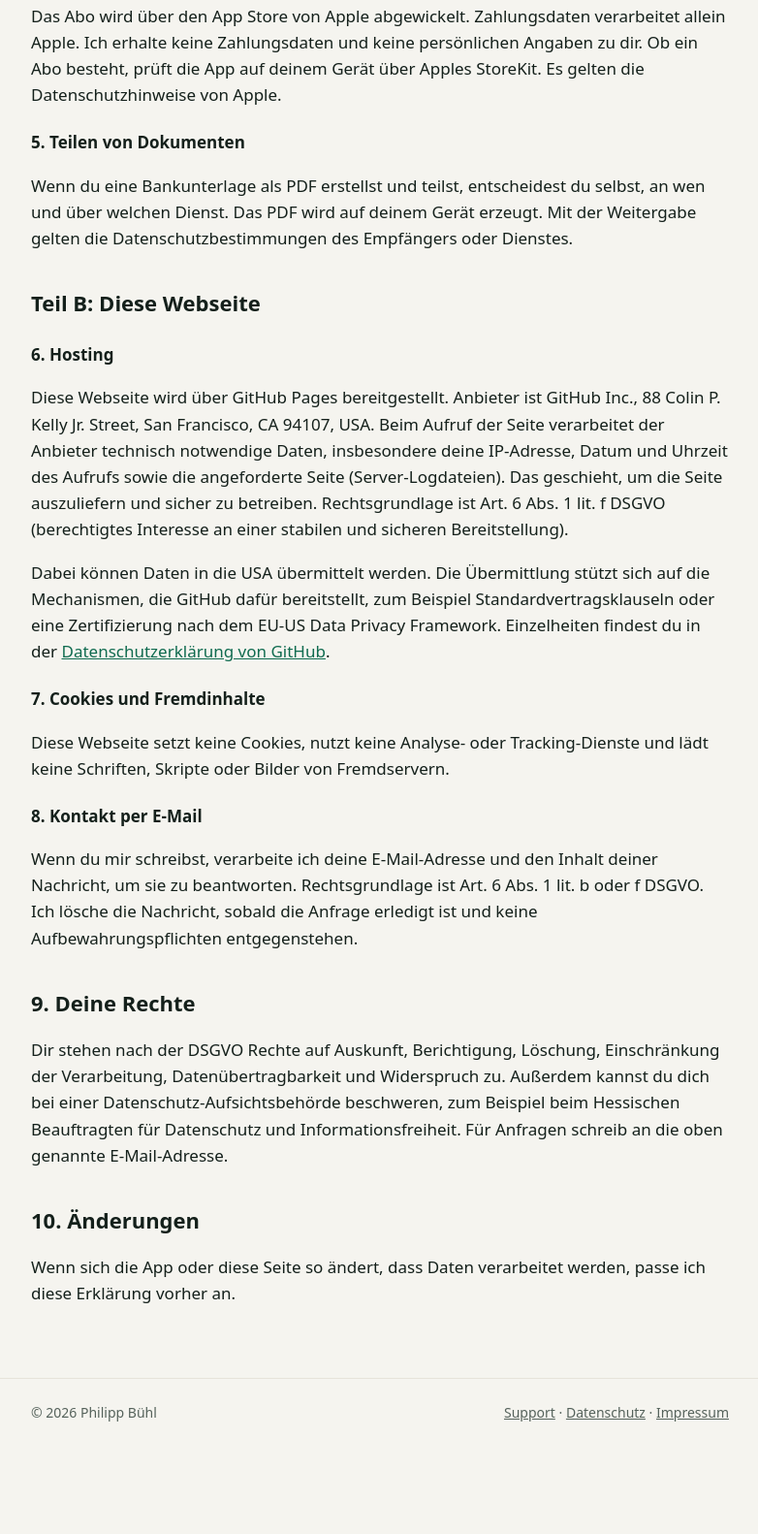
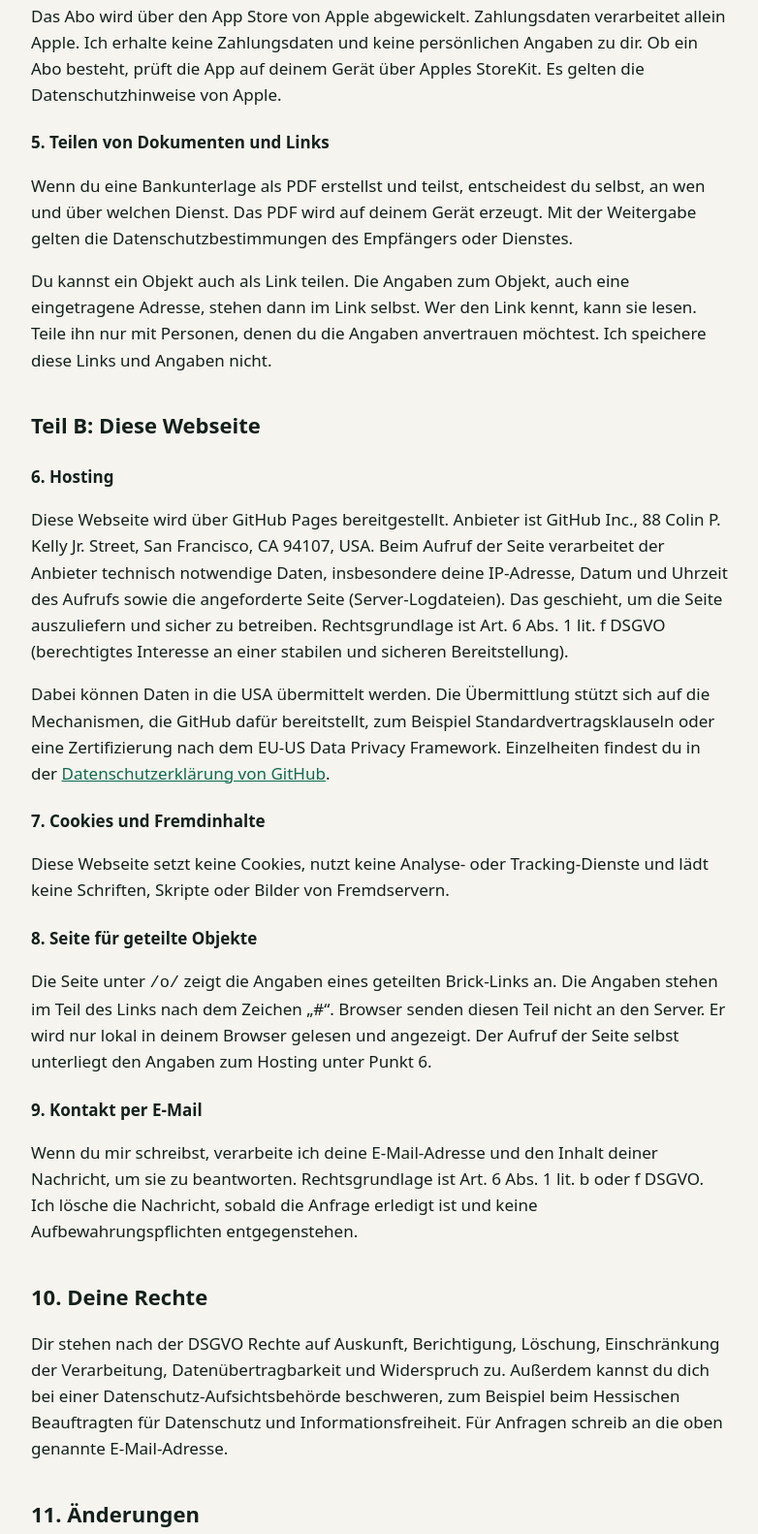
Before and after one commit to buehlphilipp/brick-website, a plain HTML site: page datenschutz/index.html in a window 1280 px wide. Shown: the part 812-2394 px from the top of the page at 97% size, without its empty margins (248-1030 px from the left). Before the commit the page ends 2320 px from the top, so only its background shows below. Drawn offline with Linux system fonts and the light colour scheme.

Commit message:
Add files via upload

```diff
--- a/datenschutz/index.html
+++ b/datenschutz/index.html
@@ -34,8 +34,9 @@ E-Mail: <a href="mailto:mail.brickapp@gmail.com">mail.brickapp@gmail.com</a></p>
 <h3>4. Brick Pro und Käufe</h3>
 <p>Das Abo wird über den App Store von Apple abgewickelt. Zahlungsdaten verarbeitet allein Apple. Ich erhalte keine Zahlungsdaten und keine persönlichen Angaben zu dir. Ob ein Abo besteht, prüft die App auf deinem Gerät über Apples StoreKit. Es gelten die Datenschutzhinweise von Apple.</p>
 
-<h3>5. Teilen von Dokumenten</h3>
+<h3>5. Teilen von Dokumenten und Links</h3>
 <p>Wenn du eine Bankunterlage als PDF erstellst und teilst, entscheidest du selbst, an wen und über welchen Dienst. Das PDF wird auf deinem Gerät erzeugt. Mit der Weitergabe gelten die Datenschutzbestimmungen des Empfängers oder Dienstes.</p>
+<p>Du kannst ein Objekt auch als Link teilen. Die Angaben zum Objekt, auch eine eingetragene Adresse, stehen dann im Link selbst. Wer den Link kennt, kann sie lesen. Teile ihn nur mit Personen, denen du die Angaben anvertrauen möchtest. Ich speichere diese Links und Angaben nicht.</p>
 
 <h2>Teil B: Diese Webseite</h2>
 
@@ -46,13 +47,16 @@ E-Mail: <a href="mailto:mail.brickapp@gmail.com">mail.brickapp@gmail.com</a></p>
 <h3>7. Cookies und Fremdinhalte</h3>
 <p>Diese Webseite setzt keine Cookies, nutzt keine Analyse- oder Tracking-Dienste und lädt keine Schriften, Skripte oder Bilder von Fremdservern.</p>
 
-<h3>8. Kontakt per E-Mail</h3>
+<h3>8. Seite für geteilte Objekte</h3>
+<p>Die Seite unter <code>/o/</code> zeigt die Angaben eines geteilten Brick-Links an. Die Angaben stehen im Teil des Links nach dem Zeichen „#“. Browser senden diesen Teil nicht an den Server. Er wird nur lokal in deinem Browser gelesen und angezeigt. Der Aufruf der Seite selbst unterliegt den Angaben zum Hosting unter Punkt 6.</p>
+
+<h3>9. Kontakt per E-Mail</h3>
 <p>Wenn du mir schreibst, verarbeite ich deine E-Mail-Adresse und den Inhalt deiner Nachricht, um sie zu beantworten. Rechtsgrundlage ist Art. 6 Abs. 1 lit. b oder f DSGVO. Ich lösche die Nachricht, sobald die Anfrage erledigt ist und keine Aufbewahrungspflichten entgegenstehen.</p>
 
-<h2>9. Deine Rechte</h2>
+<h2>10. Deine Rechte</h2>
 <p>Dir stehen nach der DSGVO Rechte auf Auskunft, Berichtigung, Löschung, Einschränkung der Verarbeitung, Datenübertragbarkeit und Widerspruch zu. Außerdem kannst du dich bei einer Datenschutz-Aufsichtsbehörde beschweren, zum Beispiel beim Hessischen Beauftragten für Datenschutz und Informationsfreiheit. Für Anfragen schreib an die oben genannte E-Mail-Adresse.</p>
 
-<h2>10. Änderungen</h2>
+<h2>11. Änderungen</h2>
 <p>Wenn sich die App oder diese Seite so ändert, dass Daten verarbeitet werden, passe ich diese Erklärung vorher an.</p>
 
 </div></main>
```
